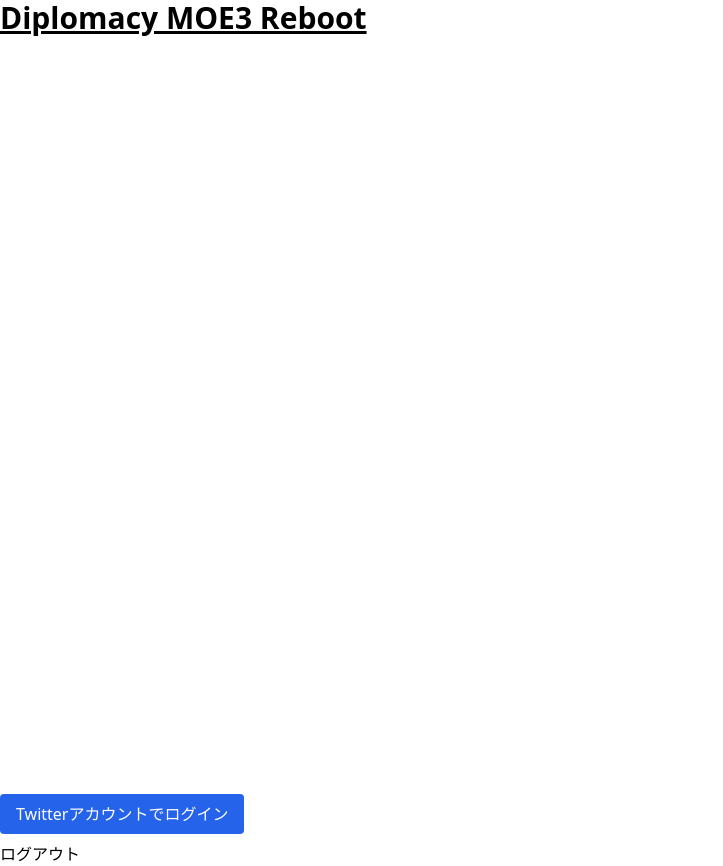
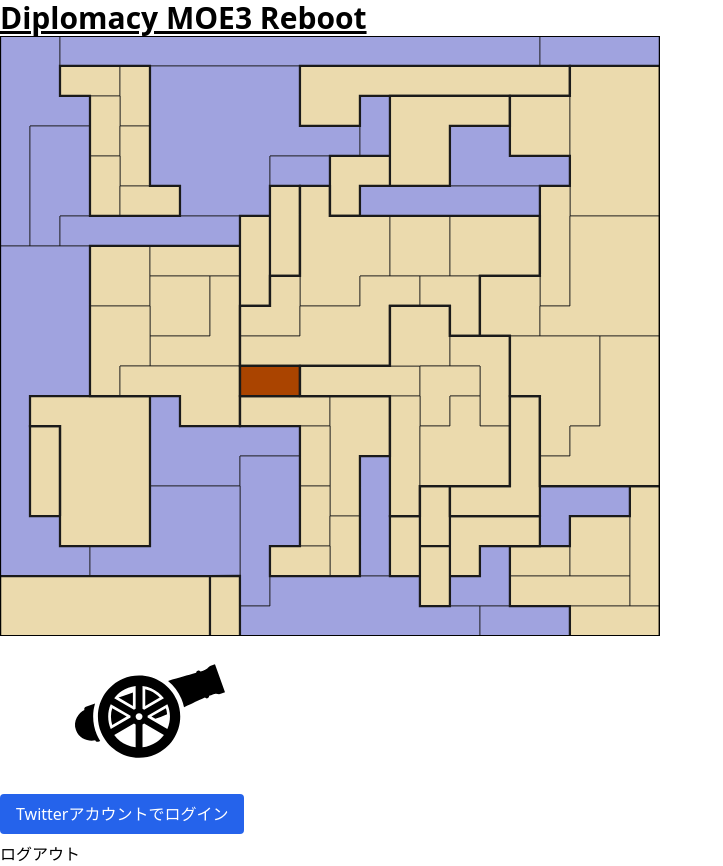
Before and after one commit to asagi/moe3-front-next, a Next.js app: page / in a window 1280 px wide. Shown: the whole page, without its empty margins (0-723 px from the left). Built offline with nearby package versions, Linux system fonts and the light colour scheme; no server answers.

Commit message:
refactor(map): fix each province to clickable

```diff
--- a/src/components/map/Map.js
+++ b/src/components/map/Map.js
@@ -1,4 +1,5 @@
 import styles from '@/styles/map.module.scss';
+import SvgResources from '@/resources/resources.svg';
 
 /**
  * Map Component.
@@ -8,254 +9,103 @@ import styles from '@/styles/map.module.scss';
 export default function Map() {
   return (
     <>
+      <SvgResources className='hidden' />
       <div className='map'>
         {/* Map base */}
         <svg>
-          <use xlinkHref='#resources_svg__map_base'></use>
+          <use xlinkHref='#map_base'></use>
         </svg>
 
         {/* Provinces sea*/}
-        <svg id='nao' className={styles.sea}>
-          <use xlinkHref='#resources_svg__nao'></use>
-        </svg>
-        <svg id='nao' className={styles.sea}>
-          <use xlinkHref='#resources_svg__nao'></use>
-        </svg>
-        <svg id='nwg' className={styles.sea}>
-          <use xlinkHref='#resources_svg__nwg'></use>
-        </svg>
-        <svg id='bar' className={styles.sea}>
-          <use xlinkHref='#resources_svg__bar'></use>
-        </svg>
-        <svg id='nth' className={styles.sea}>
-          <use xlinkHref='#resources_svg__nth'></use>
-        </svg>
-        <svg id='ska' className={styles.sea}>
-          <use xlinkHref='#resources_svg__ska'></use>
-        </svg>
-        <svg id='iri' className={styles.sea}>
-          <use xlinkHref='#resources_svg__iri'></use>
-        </svg>
-        <svg id='bot' className={styles.sea}>
-          <use xlinkHref='#resources_svg__bot'></use>
-        </svg>
-        <svg id='hel' className={styles.sea}>
-          <use xlinkHref='#resources_svg__hel'></use>
-        </svg>
-        <svg id='bal' className={styles.sea}>
-          <use xlinkHref='#resources_svg__bal'></use>
-        </svg>
-        <svg id='eng' className={styles.sea}>
-          <use xlinkHref='#resources_svg__eng'></use>
-        </svg>
-        <svg id='mao' className={styles.sea}>
-          <use xlinkHref='#resources_svg__mao'></use>
-        </svg>
-        <svg id='lyo' className={styles.sea}>
-          <use xlinkHref='#resources_svg__lyo'></use>
-        </svg>
-        <svg id='tys' className={styles.sea}>
-          <use xlinkHref='#resources_svg__tys'></use>
-        </svg>
-        <svg id='adr' className={styles.sea}>
-          <use xlinkHref='#resources_svg__adr'></use>
-        </svg>
-        <svg id='wes' className={styles.sea}>
-          <use xlinkHref='#resources_svg__wes'></use>
-        </svg>
-        <svg id='bla' className={styles.sea}>
-          <use xlinkHref='#resources_svg__bla'></use>
-        </svg>
-        <svg id='aeg' className={styles.sea}>
-          <use xlinkHref='#resources_svg__aeg'></use>
-        </svg>
-        <svg id='ion' className={styles.sea}>
-          <use xlinkHref='#resources_svg__ion'></use>
-        </svg>
-        <svg id='eas' className={styles.sea}>
-          <use xlinkHref='#resources_svg__eas'></use>
-        </svg>
-        <svg id='cly' className={styles.english_land}>
-          <use xlinkHref='#resources_svg__cly'></use>
-        </svg>
-        <svg id='edi' className={styles.english_land}>
-          <use xlinkHref='#resources_svg__edi'></use>
-        </svg>
-        <svg id='lvn' className={styles.english_land}>
-          <use xlinkHref='#resources_svg__lvn'></use>
-        </svg>
-        <svg id='yor' className={styles.english_land}>
-          <use xlinkHref='#resources_svg__yor'></use>
-        </svg>
-        <svg id='wal' className={styles.english_land}>
-          <use xlinkHref='#resources_svg__wal'></use>
-        </svg>
-        <svg id='lon' className={styles.english_land}>
-          <use xlinkHref='#resources_svg__lon'></use>
-        </svg>
-        <svg id='bre' className={styles.french_land}>
-          <use xlinkHref='#resources_svg__bre'></use>
-        </svg>
-        <svg id='pic' className={styles.french_land}>
-          <use xlinkHref='#resources_svg__pic'></use>
-        </svg>
-        <svg id='par' className={styles.french_land}>
-          <use xlinkHref='#resources_svg__par'></use>
-        </svg>
-        <svg id='bur' className={styles.french_land}>
-          <use xlinkHref='#resources_svg__bur'></use>
-        </svg>
-        <svg id='gas' className={styles.french_land}>
-          <use xlinkHref='#resources_svg__gas'></use>
-        </svg>
-        <svg id='mar' className={styles.french_land}>
-          <use xlinkHref='#resources_svg__mar'></use>
-        </svg>
-        <svg id='kie' className={styles.german_land}>
-          <use xlinkHref='#resources_svg__kie'></use>
-        </svg>
-        <svg id='ber' className={styles.german_land}>
-          <use xlinkHref='#resources_svg__ber'></use>
-        </svg>
-        <svg id='pru' className={styles.german_land}>
-          <use xlinkHref='#resources_svg__pru'></use>
-        </svg>
-        <svg id='ruh' className={styles.german_land}>
-          <use xlinkHref='#resources_svg__ruh'></use>
-        </svg>
-        <svg id='mun' className={styles.german_land}>
-          <use xlinkHref='#resources_svg__mun'></use>
-        </svg>
-        <svg id='sil' className={styles.german_land}>
-          <use xlinkHref='#resources_svg__sil'></use>
-        </svg>
-        <svg id='pie' className={styles.italian_land}>
-          <use xlinkHref='#resources_svg__pie'></use>
-        </svg>
-        <svg id='ven' className={styles.italian_land}>
-          <use xlinkHref='#resources_svg__ven'></use>
-        </svg>
-        <svg id='tus' className={styles.italian_land}>
-          <use xlinkHref='#resources_svg__tus'></use>
-        </svg>
-        <svg id='rom' className={styles.italian_land}>
-          <use xlinkHref='#resources_svg__rom'></use>
-        </svg>
-        <svg id='apu' className={styles.italian_land}>
-          <use xlinkHref='#resources_svg__apu'></use>
-        </svg>
-        <svg id='nap' className={styles.italian_land}>
-          <use xlinkHref='#resources_svg__nap'></use>
-        </svg>
-        <svg id='tyr' className={styles.austrian_land}>
-          <use xlinkHref='#resources_svg__tyr'></use>
-        </svg>
-        <svg id='boh' className={styles.austrian_land}>
-          <use xlinkHref='#resources_svg__boh'></use>
-        </svg>
-        <svg id='gal' className={styles.austrian_land}>
-          <use xlinkHref='#resources_svg__gal'></use>
-        </svg>
-        <svg id='vie' className={styles.austrian_land}>
-          <use xlinkHref='#resources_svg__vie'></use>
-        </svg>
-        <svg id='tri' className={styles.austrian_land}>
-          <use xlinkHref='#resources_svg__tri'></use>
-        </svg>
-        <svg id='bud' className={styles.austrian_land}>
-          <use xlinkHref='#resources_svg__bud'></use>
-        </svg>
-        <svg id='fin' className={styles.russian_land}>
-          <use xlinkHref='#resources_svg__fin'></use>
-        </svg>
-        <svg id='stp' className={styles.russian_land}>
-          <use xlinkHref='#resources_svg__stp'></use>
-        </svg>
-        <svg id='liv' className={styles.russian_land}>
-          <use xlinkHref='#resources_svg__liv'></use>
-        </svg>
-        <svg id='war' className={styles.russian_land}>
-          <use xlinkHref='#resources_svg__war'></use>
-        </svg>
-        <svg id='mos' className={styles.russian_land}>
-          <use xlinkHref='#resources_svg__mos'></use>
-        </svg>
-        <svg id='ukr' className={styles.russian_land}>
-          <use xlinkHref='#resources_svg__ukr'></use>
-        </svg>
-        <svg id='sev' className={styles.russian_land}>
-          <use xlinkHref='#resources_svg__sev'></use>
-        </svg>
-        <svg id='con' className={styles.turkish_land}>
-          <use xlinkHref='#resources_svg__con'></use>
-        </svg>
-        <svg id='ank' className={styles.turkish_land}>
-          <use xlinkHref='#resources_svg__ank'></use>
-        </svg>
-        <svg id='smy' className={styles.turkish_land}>
-          <use xlinkHref='#resources_svg__smy'></use>
-        </svg>
-        <svg id='arm' className={styles.turkish_land}>
-          <use xlinkHref='#resources_svg__arm'></use>
-        </svg>
-        <svg id='syr' className={styles.turkish_land}>
-          <use xlinkHref='#resources_svg__syr'></use>
-        </svg>
-        <svg id='nwy' className={styles.free_land}>
-          <use xlinkHref='#resources_svg__nwy'></use>
-        </svg>
-        <svg id='swe' className={styles.free_land}>
-          <use xlinkHref='#resources_svg__swe'></use>
-        </svg>
-        <svg id='den' className={styles.free_land}>
-          <use xlinkHref='#resources_svg__den'></use>
-        </svg>
-        <svg id='hol' className={styles.free_land}>
-          <use xlinkHref='#resources_svg__hol'></use>
-        </svg>
-        <svg id='bel' className={styles.free_land}>
-          <use xlinkHref='#resources_svg__bel'></use>
-        </svg>
-        <svg id='spa' className={styles.free_land}>
-          <use xlinkHref='#resources_svg__spa'></use>
-        </svg>
-        <svg id='por' className={styles.free_land}>
-          <use xlinkHref='#resources_svg__por'></use>
-        </svg>
-        <svg id='naf' className={styles.free_land}>
-          <use xlinkHref='#resources_svg__naf'></use>
-        </svg>
-        <svg id='tun' className={styles.free_land}>
-          <use xlinkHref='#resources_svg__tun'></use>
-        </svg>
-        <svg id='alb' className={styles.free_land}>
-          <use xlinkHref='#resources_svg__alb'></use>
-        </svg>
-        <svg id='ser' className={styles.free_land}>
-          <use xlinkHref='#resources_svg__ser'></use>
-        </svg>
-        <svg id='gre' className={styles.free_land}>
-          <use xlinkHref='#resources_svg__gre'></use>
-        </svg>
-        <svg id='rum' className={styles.free_land}>
-          <use xlinkHref='#resources_svg__rum'></use>
-        </svg>
-        <svg id='bul' className={styles.free_land}>
-          <use xlinkHref='#resources_svg__bul'></use>
+        <svg>
+          <use xlinkHref='#nao' className={styles.sea}></use>
+          <use xlinkHref='#nwg' className={styles.sea}></use>
+          <use xlinkHref='#bar' className={styles.sea}></use>
+          <use xlinkHref='#nth' className={styles.sea}></use>
+          <use xlinkHref='#ska' className={styles.sea}></use>
+          <use xlinkHref='#iri' className={styles.sea}></use>
+          <use xlinkHref='#bot' className={styles.sea}></use>
+          <use xlinkHref='#hel' className={styles.sea}></use>
+          <use xlinkHref='#bal' className={styles.sea}></use>
+          <use xlinkHref='#eng' className={styles.sea}></use>
+          <use xlinkHref='#mao' className={styles.sea}></use>
+          <use xlinkHref='#lyo' className={styles.sea}></use>
+          <use xlinkHref='#tys' className={styles.sea}></use>
+          <use xlinkHref='#adr' className={styles.sea}></use>
+          <use xlinkHref='#wes' className={styles.sea}></use>
+          <use xlinkHref='#bla' className={styles.sea}></use>
+          <use xlinkHref='#aeg' className={styles.sea}></use>
+          <use xlinkHref='#ion' className={styles.sea}></use>
+          <use xlinkHref='#eas' className={styles.sea}></use>
+          <use xlinkHref='#cly' className={styles.province_free}></use>
+          <use xlinkHref='#edi' className={styles.province_free}></use>
+          <use xlinkHref='#lvn' className={styles.province_free}></use>
+          <use xlinkHref='#yor' className={styles.province_free}></use>
+          <use xlinkHref='#wal' className={styles.province_free}></use>
+          <use xlinkHref='#lon' className={styles.province_free}></use>
+          <use xlinkHref='#bre' className={styles.province_free}></use>
+          <use xlinkHref='#pic' className={styles.province_free}></use>
+          <use xlinkHref='#par' className={styles.province_free}></use>
+          <use xlinkHref='#bur' className={styles.province_free}></use>
+          <use xlinkHref='#gas' className={styles.province_free}></use>
+          <use xlinkHref='#mar' className={styles.province_free}></use>
+          <use xlinkHref='#kie' className={styles.province_free}></use>
+          <use xlinkHref='#ber' className={styles.province_free}></use>
+          <use xlinkHref='#pru' className={styles.province_free}></use>
+          <use xlinkHref='#ruh' className={styles.province_free}></use>
+          <use xlinkHref='#mun' className={styles.province_free}></use>
+          <use xlinkHref='#sil' className={styles.province_free}></use>
+          <use xlinkHref='#pie' className={styles.province_free}></use>
+          <use xlinkHref='#ven' className={styles.province_free}></use>
+          <use xlinkHref='#tus' className={styles.province_free}></use>
+          <use xlinkHref='#rom' className={styles.province_free}></use>
+          <use xlinkHref='#apu' className={styles.province_free}></use>
+          <use xlinkHref='#nap' className={styles.province_free}></use>
+          <use xlinkHref='#tyr' className={styles.province_free}></use>
+          <use xlinkHref='#boh' className={styles.province_free}></use>
+          <use xlinkHref='#gal' className={styles.province_free}></use>
+          <use xlinkHref='#vie' className={styles.province_free}></use>
+          <use xlinkHref='#tri' className={styles.province_free}></use>
+          <use xlinkHref='#bud' className={styles.province_free}></use>
+          <use xlinkHref='#fin' className={styles.province_free}></use>
+          <use xlinkHref='#stp' className={styles.province_free}></use>
+          <use xlinkHref='#liv' className={styles.province_free}></use>
+          <use xlinkHref='#war' className={styles.province_free}></use>
+          <use xlinkHref='#mos' className={styles.province_free}></use>
+          <use xlinkHref='#ukr' className={styles.province_free}></use>
+          <use xlinkHref='#sev' className={styles.province_free}></use>
+          <use xlinkHref='#con' className={styles.province_free}></use>
+          <use xlinkHref='#ank' className={styles.province_free}></use>
+          <use xlinkHref='#smy' className={styles.province_free}></use>
+          <use xlinkHref='#arm' className={styles.province_free}></use>
+          <use xlinkHref='#syr' className={styles.province_free}></use>
+          <use xlinkHref='#nwy' className={styles.province_free}></use>
+          <use xlinkHref='#swe' className={styles.province_free}></use>
+          <use xlinkHref='#den' className={styles.province_free}></use>
+          <use xlinkHref='#hol' className={styles.province_free}></use>
+          <use xlinkHref='#bel' className={styles.province_free}></use>
+          <use xlinkHref='#spa' className={styles.province_free}></use>
+          <use xlinkHref='#por' className={styles.province_free}></use>
+          <use xlinkHref='#naf' className={styles.province_free}></use>
+          <use xlinkHref='#tun' className={styles.province_free}></use>
+          <use xlinkHref='#alb' className={styles.province_free}></use>
+          <use xlinkHref='#ser' className={styles.province_free}></use>
+          <use xlinkHref='#gre' className={styles.province_free}></use>
+          <use xlinkHref='#rum' className={styles.province_free}></use>
+          <use xlinkHref='#bul' className={styles.province_free}></use>
         </svg>
 
         {/* map frame */}
-        <svg>
-          <use xlinkHref='#resources_svg__map_frame'></use>
+        <svg className={styles.frame}>
+          <use xlinkHref='#map_frame'></use>
         </svg>
       </div>
 
       <div className='army austria'>
         <svg>
-          <use xlinkHref='#resources_svg__army'></use>
+          <use xlinkHref='#army'></use>
         </svg>
       </div>
     </>
   );
-  _land;
 }
--- a/src/pages/_app.js
+++ b/src/pages/_app.js
@@ -1,5 +1,4 @@
 import '@/styles/globals.scss';
-import SvgResources from '@/resources/resources.svg';
 
 /**
  * @param {object} props page context
@@ -10,7 +9,6 @@ import SvgResources from '@/resources/resources.svg';
 export default function App({ Component, pageProps }) {
   return (
     <>
-      <SvgResources className='hidden' />
       <Component {...pageProps} />
     </>
   );
--- a/src/styles/map.module.scss
+++ b/src/styles/map.module.scss
@@ -1,36 +1,59 @@
+.frame {
+  pointer-events: none;
+}
+.province {
+  stroke: #1a1a1a;
+  pointer-events: fill;
+}
+
+.bul {
+  @extend .province;
+  fill: #0000ff;
+  &:hover {
+    fill: red;
+  }
+}
+.rum {
+  @extend .province;
+  fill: #ff0000;
+  &:hover {
+    fill: blue;
+  }
+}
+
 .sea {
-  stroke: #1a1a1a;
+  @extend .province;
   fill: #a0a3dfff;
 }
-.free_land {
-  stroke: #1a1a1a;
+.province_free {
+  @extend .province;
   fill: #ebdaadff;
 }
 .austrian_land {
-  stroke: #1a1a1a;
+  @extend .province;
   fill: #ff9999ff;
 }
 .english_land {
-  stroke: #1a1a1a;
+  @extend .province;
   fill: #99b4ffff;
 }
 .french_land {
-  stroke: #1a1a1a;
+  @extend .province;
   fill: #99ffffff;
 }
 .german_land {
-  stroke: #1a1a1a;
+  @extend .province;
   fill: #b5b5b5ff;
 }
 .italian_land {
-  stroke: #1a1a1a;
+  @extend .province;
   fill: #99ff99ff;
 }
 .russian_land {
-  stroke: #1a1a1a;
+  @extend .province;
   fill: #ffffffff;
 }
 .turkish_land {
-  stroke: #1a1a1a;
+  @extend .province;
   fill: #f7ff66ff;
 }
```
Also changed, not shown: next.config.js (+13 -1 lines), dev/resources/map.inkscape.svg, src/resources/resources.svg.
